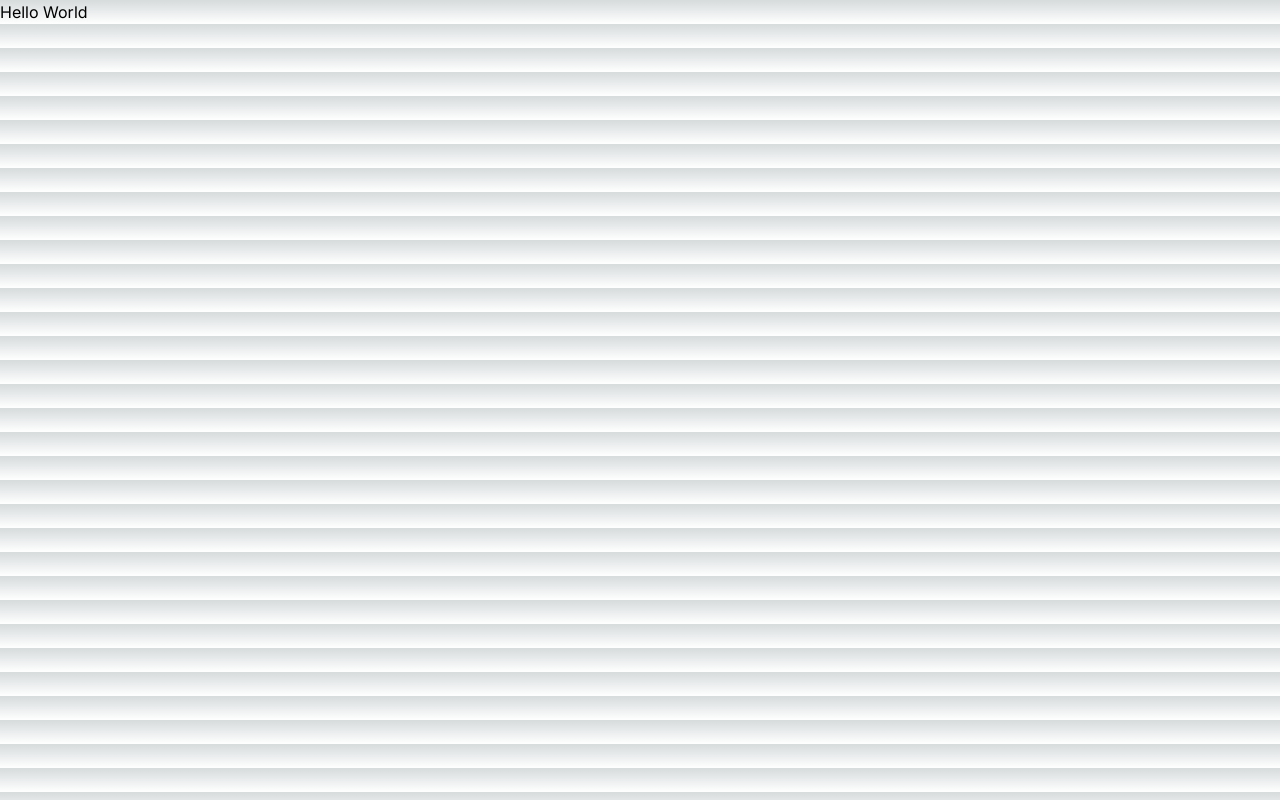
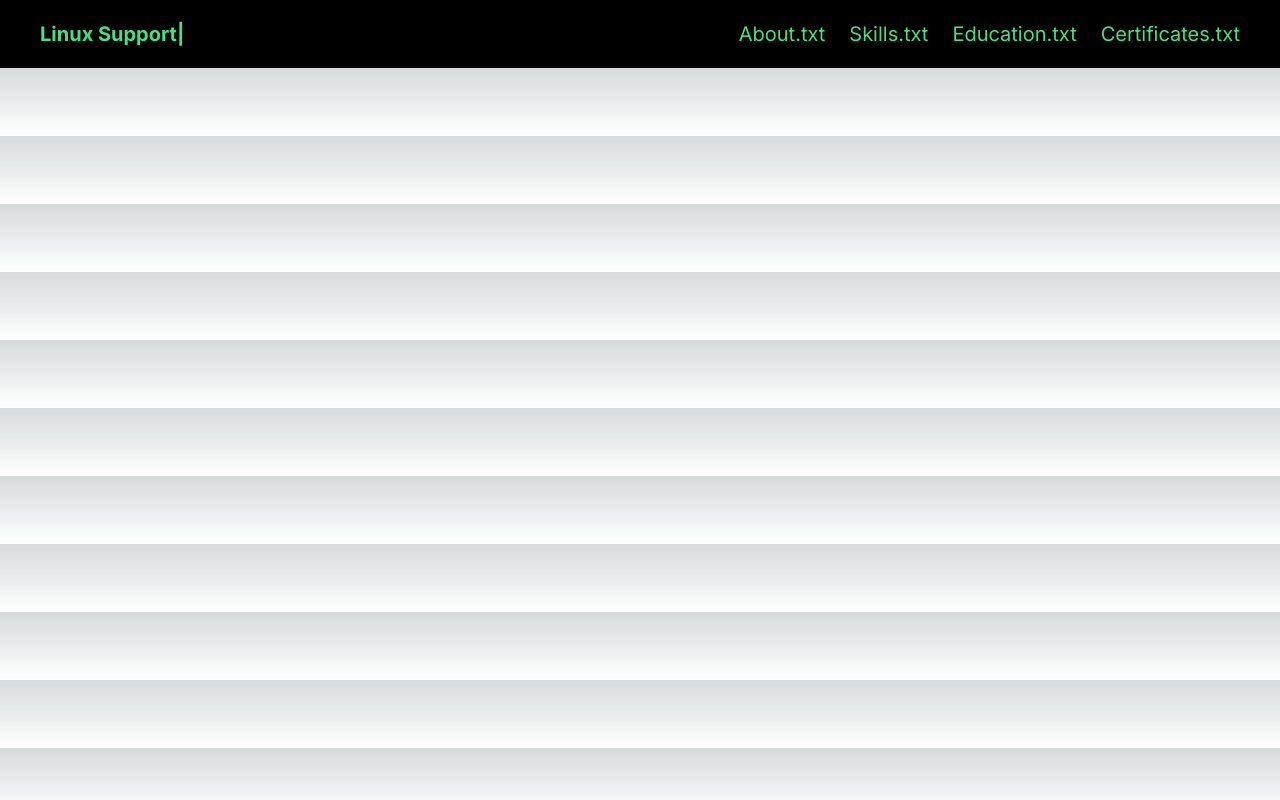
Before and after one commit to ahmsyhmi/portfolio, a Next.js app: page / in a window 1280 px wide. Built offline with nearby package versions, Linux system fonts and the light colour scheme.

Commit message:
new update

```diff
--- a/src/app/page.tsx
+++ b/src/app/page.tsx
@@ -1,7 +1,9 @@
+import Nav from "@/components/nav";
+
 export default function Home() {
   return (
-    <div className="">
-    <h1>Hello World</h1>
+    <div className="flex h-full w-full">
+    <Nav />
     </div>
   );
 }
--- /dev/null
+++ b/src/components/AutoType.tsx
@@ -0,0 +1,19 @@
+"use client";
+import { TypeAnimation } from 'react-type-animation';
+
+export default function AutoType() {
+    return (
+        <TypeAnimation
+        sequence={[
+            'System Administrator',
+            1000,
+            'Linux Support',
+            1000,
+        ]}
+        wrapper="span"
+        speed={20}
+        style={{ display: 'inline-block' }}
+        repeat={Infinity}
+    />
+    );
+}
--- /dev/null
+++ b/src/components/nav.tsx
@@ -0,0 +1,30 @@
+import AutoType from "./AutoType";
+
+
+export default function Nav() {
+    return (
+        <div className="flex justify-between bg-black h-full w-full space-x-2 px-10 pt-5 pb-5">
+
+            <ul className="space-x-2 item-center text-green-400">
+                <li className="item-center text-xl font-bold">
+                    <AutoType />
+                </li>
+            </ul>
+
+            <ul className="item-center flex gap-6 text-green-400 text-xl">
+                <li className="">
+                    <a href="#" className="">About.txt</a>
+                </li>
+                <li className="">
+                    <a href="#" className="">Skills.txt</a>
+                </li>
+                <li className="">
+                    <a href="#" className="">Education.txt</a>
+                </li>
+                <li className="">
+                    <a href="#" className="">Certificates.txt</a>
+                </li>
+            </ul>
+        </div>
+    );
+}
```
Also changed, not shown: package.json (+5 -4 lines).
